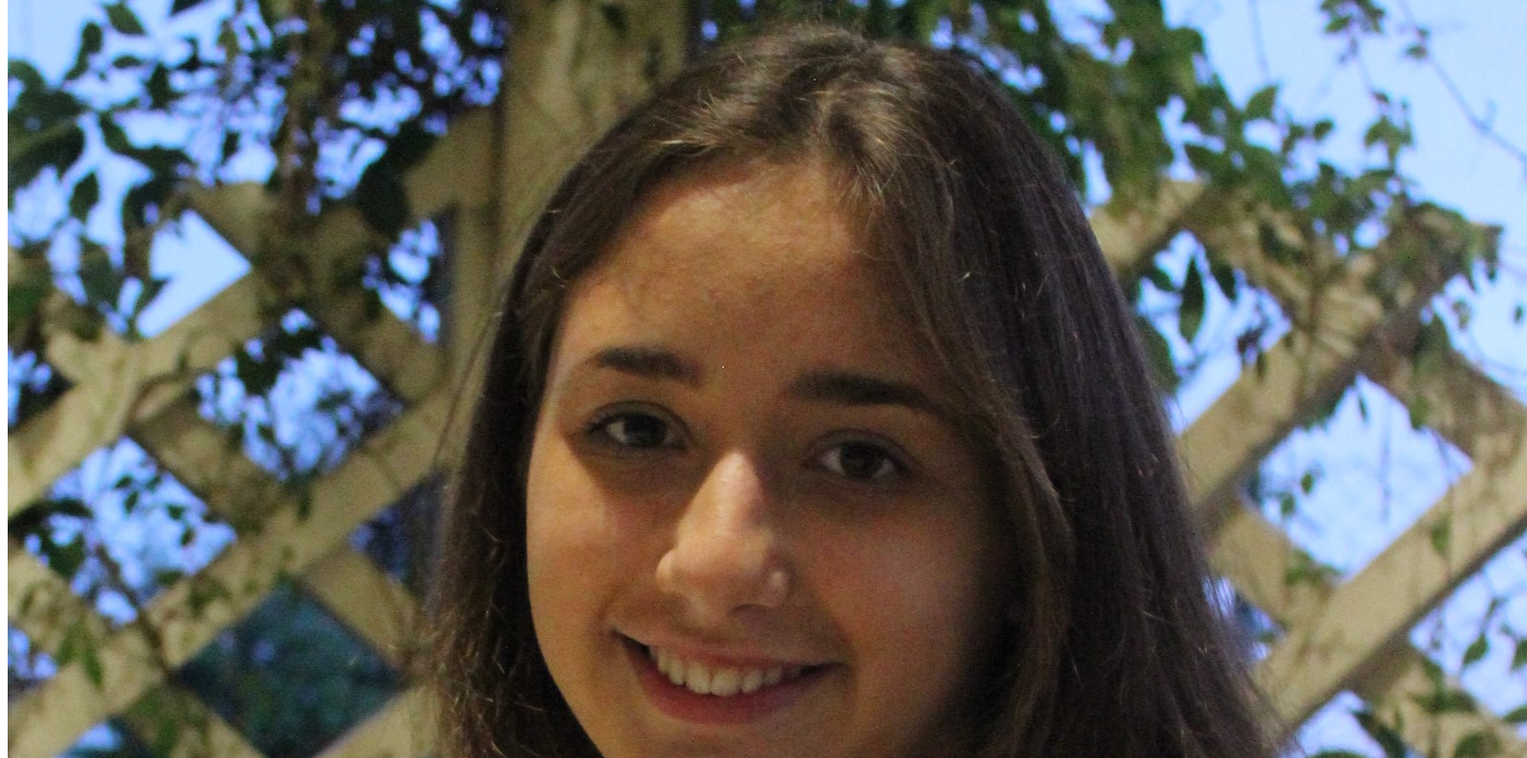
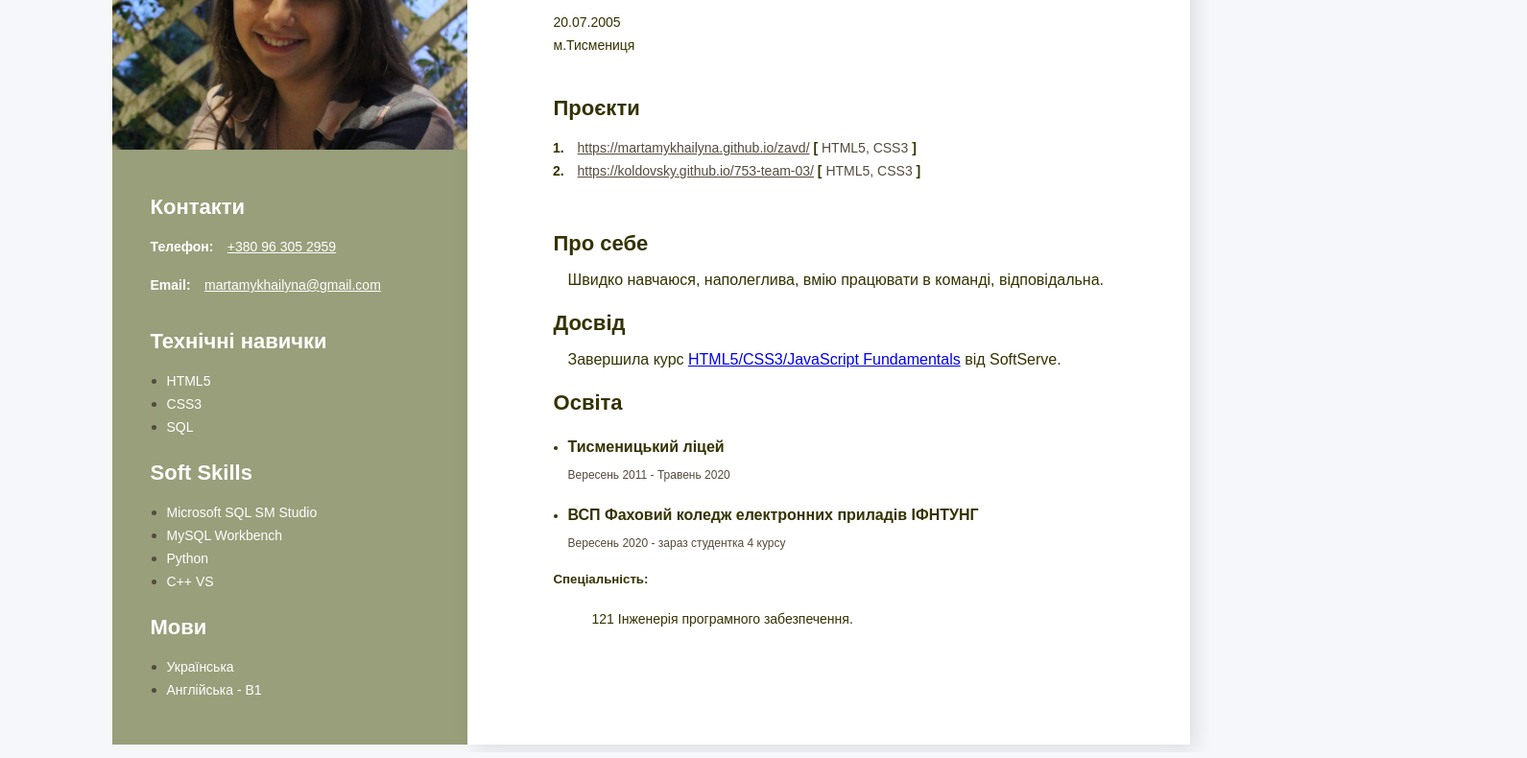
Before and after one commit to MartaMykhailyna/resume, a plain HTML site: page index.html in a window 1280 px wide. Shown: the part 212-1002 px from the top of the page at 96% size, 1591 px wide, since content can reach past the window. Drawn offline with Linux system fonts and the light colour scheme.

Commit message:
Did resume

```diff
--- a/css/style.css
+++ b/css/style.css
@@ -0,0 +1,228 @@
+body{
+    font-family: 'Montserrat', sans-serif;
+    background-color: #F5F7FA;
+}
+/*main styles*/
+.main{
+    display: flex;
+    flex-direction:row-reverse;
+    width: 1200px;
+    margin: 0 auto;
+}
+
+.main-content{
+    background-color: #FFFFFF;
+    box-shadow: 6px 6px 20px rgba(0, 0, 0, 0.1);
+    padding: 105px 90px;
+}
+/*about styles*/
+.about{
+    margin-bottom: 40px;
+}
+
+.about-possition{
+font-style: normal;
+    font-weight: 700;
+    font-size: 14px;
+    line-height: 17px;
+    color: #333300;
+    margin-bottom: 20px;
+}
+
+.about-name{
+    font-style: normal;
+        font-weight: 700;
+        font-size: 45px;
+        line-height: 55px;
+        color: #333300;
+        margin-bottom: 25px;
+
+}
+.about-description{
+    font-style: normal;
+        font-weight: 400;
+        font-size: 14px;
+        line-height: 24px;
+        color: #333300;
+        width:150px;
+
+}
+
+/* projcet styles*/
+.projects{
+    margin-bottom: 50px ;
+}
+
+.title{
+    font-style: normal;
+        font-weight: 700;
+        font-size: 22px;
+        line-height: 27px;
+        /* identical to box height */
+        color: #333300;
+        margin-bottom: 10px;
+}
+
+.faculty{
+    color: #333300;
+}
+
+.projects-list{
+    padding:0 ;
+    margin-left: 15px;
+}
+
+.project-item{
+    font-style: normal;
+        font-weight: 700;
+        font-size: 14px;
+        line-height: 24px;
+        color: #333300;
+}
+
+.project, .project-link{
+    font-style: normal;
+        font-weight: 400;
+        font-size: 14px;
+        line-height: 24px;
+        color:#524B3E;
+}
+
+.project-link{
+    margin-left: 10px;
+    color: #524B3E;
+}
+
+.project-brecket{
+    font-style: normal;
+        font-weight: 700;
+        font-size: 14px;
+        line-height: 24px;
+        color: #333300;
+}
+
+.education{
+    height: 115px;
+    width: 330px;
+    margin-top: 45px;
+    margin-left:3px;
+}
+.education-position{
+    font-style: normal;
+        font-weight: 700;
+        font-size: 16px;
+        line-height: 20px;
+        color: #333300;
+        margin-bottom: 10px;
+}
+
+
+.period{
+    font-style: normal;
+        font-weight: 400;
+        font-size: 12px;
+        line-height: 15px;
+        color: #524B3E;
+        margin-bottom: 10px;
+}
+
+.line{
+    font-style: normal;
+        font-weight: 400;
+        font-size: 12px;
+        line-height: 15px;
+        color: #333300;
+}
+
+.education-list{
+    padding: 0;
+    margin-left: 15px;
+    color: #333300;
+}
+
+.education-list-item{
+    font-style: normal;
+        font-weight: 400;
+        font-size: 14px;
+        line-height: 24px;
+        color: #333300;
+}
+
+/*sidebar styles*/
+
+.sidebar{
+    background-color: #989F7A;
+    padding-top: 40px;
+    width: 370px;
+}
+.photo{
+    width:370px;
+    margin-bottom: 20px;
+    height: 320px;
+}
+
+.contacts{
+    margin-left: 40px;
+    margin-bottom: 50px;
+    height: 90px;
+    margin-bottom: 50px;
+}
+
+.contacts, .tech-skills, .soft-skills {
+    margin-left: 40px;
+}
+
+.sidebar-title{
+    color:#FFFFFF;
+    font-style: normal;
+        font-weight: 700;
+        font-size: 22px;
+        line-height: 27px;
+        margin-bottom: 10px;
+
+}
+
+.contact-type{
+    color: #FFFFFF;
+    font-style: normal;
+    font-weight: 700;
+    font-size: 14px;
+    line-height: 24px;
+    margin-right: 10px;
+}
+
+.contact-link{
+
+    font-style: normal;
+        font-weight: 400;
+        font-size: 14px;
+        line-height: 24px;
+        color: #FFFFFF;
+
+}
+
+.tech-skills{
+    margin-top: 20px;
+}
+
+.tech-skills-list{
+    color: #FFFFFF;
+    padding: 0;
+    margin-left:17px;
+}
+
+.tech-skills-item{
+    color: #524B3E;
+}
+
+.tech-skills-text{
+    color:#FFFFFF;
+    font-style: normal;
+    font-weight: 400;
+    font-size: 14px;
+    line-height: 24px;
+}
+.soft-skills{
+    margin-top: 20px;
+
+}
--- a/index.html
+++ b/index.html
@@ -4,12 +4,114 @@
     <meta charset="UTF-8">
     <meta http-equiv="X-UA-Compatible" content="IE=edge">
     <meta name="viewport" content="width=device-width, initial-scale=1.0">
+    <link rel="stylesheet" href="css/style.css">
     <title>Resume</title>
 </head>
 <body>
-    <div class="landing">
-        <aside>
-            <img src="img/my-photo.JPG" alt="Photo">
+     <!--Main-->
+     <div class="main">
+        <!--Content main-->
+        <div class="main-content">
+            <!--about user-->
+            <div class="about">
+                <h1 class="about-name">Марта Михайлина</h1>
+               <p class="about-description">
+                20.07.2005
+                м.Тисмениця
+            </p></div>
+            <!--Projects-->
+            <div class="projects">
+                <h3 class="title">Проєкти</h3>
+            <ol class="projects-list">
+                <li class="project-item">
+                    <span class="project"><a href="https://martamykhailyna.github.io/zavd/" class="project-link">https://martamykhailyna.github.io/zavd/</a>
+                    <span class="project-brecket">[</span> <span>HTML5, CSS3</span><span class="project-brecket"> ]</span>
+                    </span>
+                </li>
+                <li class="project-item">
+                    <span class="project"><a href="https://koldovsky.github.io/753-team-03/" class="project-link">https://koldovsky.github.io/753-team-03/</a>
+                    <span class="project-brecket">[</span> <span>HTML5, CSS3</span><span class="project-brecket"> ]</span>
+                    </span>
+                </li>
+            </ol>
+        </div>
+                <!--about-me-->
+                <div class="about_me">
+                    <h3 class="title">Про себе</h3>
+                    <div>
+                        <ul class="education-list">
+                                 <p>Швидко навчаюся, наполеглива, вмію працювати в команді, відповідальна.</p>
+                        </ul>
+                    </div>
+                    <!--skills-->
+                    <h3 class="title">Досвід</h3>
+                    <div>
+                        <ul class="experience education-list">
+                            <p>Завершила курс <a class="experience__course-certificate-link" href="img/course-certificate.pdf">HTML5/CSS3/JavaScript Fundamentals</a> від SoftServe.</p>
+                        </ul>
+                    </div>
+                </div>
+        <!--education-->
+        <div class="Education">
+            <h3 class="title">Освіта</h3>
+            <!--Education1-->
+            <div>
+                <ul class="education-list"><li class="education-list-item"><h4 class="education-position">Тисменицький ліцей</h4>
+                <p class="period"> Вересень 2011 - Травень 2020 </p></li></ul>
+                <ul class="education-list">
+                    <li class="education-list-item">
+                        <h4 class="education-position">ВСП Фаховий коледж електронних приладів ІФНТУНГ</h4>
+                        <p class="period"> Вересень 2020 - зараз студентка 4 курсу </p>
+                    </li>
+                </ul>
+                <h5 class="faculty">Спеціальність:</h5>
+                <ul class="education-list-item">
+                    121 Інженерія програмного забезпечення.
+                </ul>
+            </div>
+        </div>
+        </div>
+        <!--Sidebar-->
+        <aside class="sidebar">
+            <img src="img/my-photo.jpg" alt="user photo" class="photo">
+            <!--Contacts-->
+            <div class="contacts">
+                <h3 class="sidebar-title">Контакти</h3>
+                <div>
+                   <p> <span class="contact-type">Телефон:</span>
+                     <a href="tel:+380963052959" class="contact-link">+380 96 305 2959</a></p>
+                   <p>
+                    <span class="contact-type">Email:</span>
+                     <a href="martamykhailyna@gmail.com" class="contact-link">martamykhailyna@gmail.com</a></p>
+                </div>
+            </div>
+            <!--Tech Skills-->
+            <div class="tech-skills">
+                <h3 class="sidebar-title">Технічні навички</h3>
+                <ul class="tech-skills-list">
+                    <li class="tech-skills-item"><span class="tech-skills-text">HTML5</span> </li>
+                    <li class="tech-skills-item"><span class="tech-skills-text">CSS3</span></li>
+                    <li class="tech-skills-item"><span class="tech-skills-text">SQL</span></li>
+                </ul>
+            </div>
+            <!--Soft Skills-->
+            <div class="soft-skills">
+                <h3 class="sidebar-title">Soft Skills</h3>
+                <ul class="tech-skills-list">
+                    <li class="tech-skills-item"><span class="tech-skills-text">Microsoft SQL SM Studio</span></li>
+                    <li class="tech-skills-item"><span class="tech-skills-text">MySQL Workbench</span></li>
+                    <li class="tech-skills-item"><span class="tech-skills-text">Python</span></li>
+                    <li class="tech-skills-item"><span class="tech-skills-text">C++ VS</span></li>
+                </ul>
+            </div>
+            <!--Languages-->
+            <div class="soft-skills">
+                <h3 class="sidebar-title">Мови</h3>
+                <ul class="tech-skills-list">
+                    <li class="tech-skills-item"><span class="tech-skills-text">Українська</span></li>
+                    <li class="tech-skills-item"><span class="tech-skills-text">Англійська - B1</span></li>
+                </ul>
+            </div>
         </aside>
     </div>
 </body>
```
Also changed, not shown: 1 other file.
